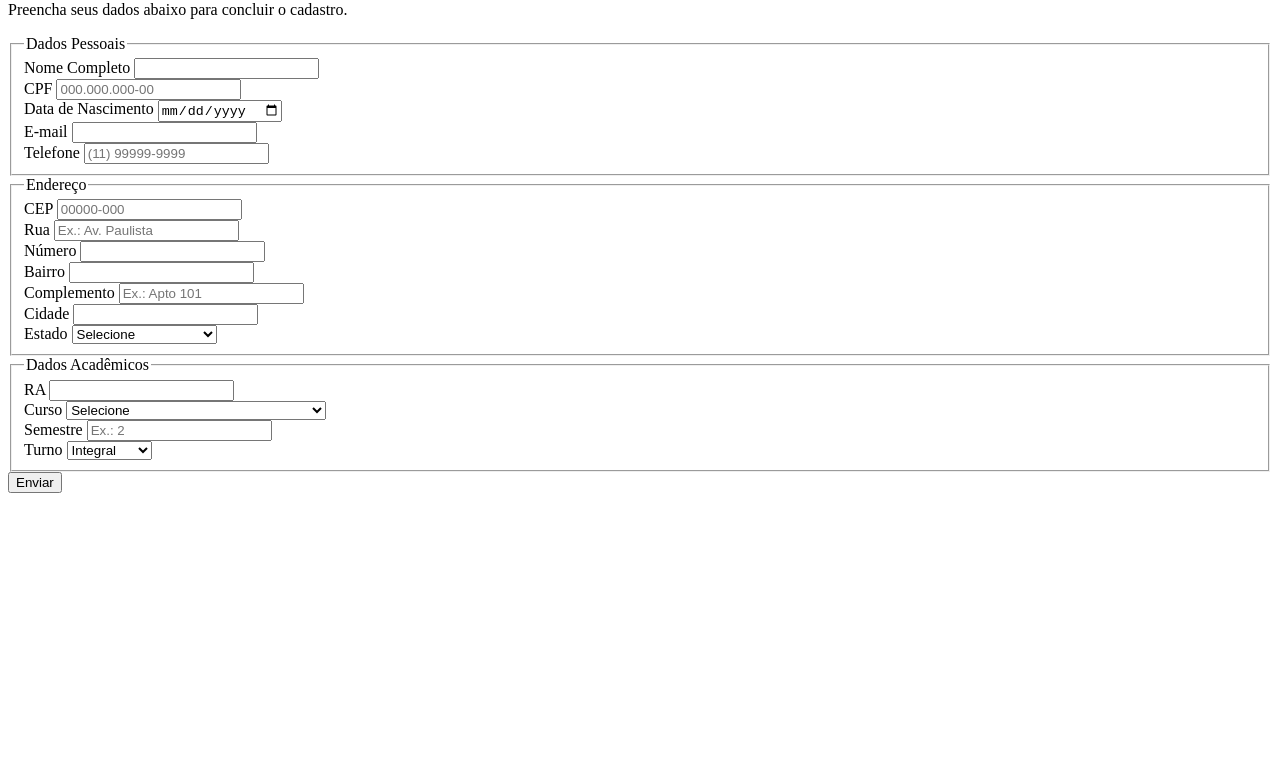
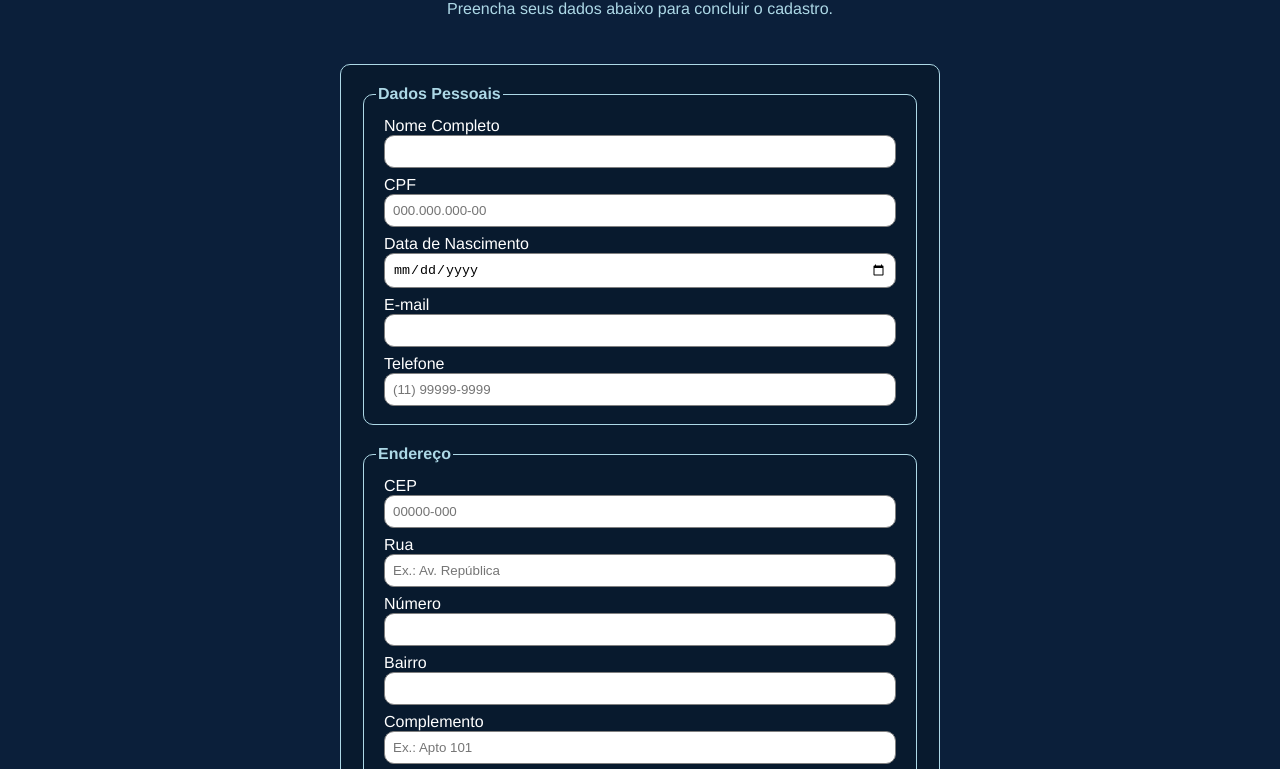
Before and after one commit to jvalencio/formulario-cadastro-aluno, a plain HTML site: page index.html in a window 1280 px wide. Shown: the part 79-848 px from the top of the page. Before the commit the page ends 800 px from the top, so only its background shows below. Drawn offline with Linux system fonts and the light colour scheme.

Commit message:
style: adiciona estilização ao formulário

```diff
--- a/index.html
+++ b/index.html
@@ -4,41 +4,40 @@
     <meta charset="UTF-8">
     <meta name="viewport" content="width=device-width, initial-scale=1.0">
     <title>Formulário</title>
+    <link rel="stylesheet" href="styles.css">
 </head>
 <body>
     <header>
-        <div>
-            <h1>Cadastro de Aluno</h1>
-            <p>Preencha seus dados abaixo para concluir o cadastro.</p>
-        </div>
+        <h1>Cadastro de Aluno</h1>
+        <p>Preencha seus dados abaixo para concluir o cadastro.</p>
     </header>
 
     <main>
-        <form>
+        <form action="/alunos" method="post">
             <fieldset>
                 <legend>Dados Pessoais</legend>
 
-                <div>
+                <div class="campo">
                     <label for="nome">Nome Completo</label>
                     <input type="text" id="nome" name="nome" required>
                 </div>
 
-                <div>
+                <div class="campo">
                     <label for="cpf">CPF</label>
                     <input type="text" id="cpf" name="cpf" placeholder="000.000.000-00" maxlength="14" required>
                 </div>
 
-                <div>
+                <div class="campo">
                     <label for="data_nascimento">Data de Nascimento</label>
                     <input type="date" id="data_nascimento" name="data_nascimento" required>
                 </div>
 
-                <div>
+                <div class="campo">
                     <label for="email">E-mail</label>
                     <input type="text" id="email" name="email" required>
                 </div>
 
-                <div>
+                <div class="campo">
                     <label for="Telefone">Telefone</label>
                     <input type="tel" id="telefone" name="telefone" placeholder="(11) 99999-9999" maxlength="15" required>
                 </div>
@@ -47,37 +46,37 @@
             <fieldset>
                 <legend>Endereço</legend>
 
-                <div>
+                <div class="campo">
                     <label for="cep">CEP</label>
                     <input type="text" id="cep" name="cep" placeholder="00000-000" maxlength="9" required>
                 </div>
 
-                <div>
+                <div class="campo">
                     <label for="rua">Rua</label>
-                    <input type="text" id="rua" name="rua" placeholder="Ex.: Av. Paulista" required>
+                    <input type="text" id="rua" name="rua" placeholder="Ex.: Av. República" required>
                 </div>
 
-                <div>
+                <div class="campo">
                     <label for="numero">Número</label>
                     <input type="text" id="numero" name="numero" required>
                 </div>
 
-                <div>
+                <div class="campo">
                     <label for="bairro">Bairro</label>
                     <input type="text" id="bairro" name="bairro" required>
                 </div>
 
-                <div>
+                <div class="campo">
                     <label for="complemento">Complemento</label>
                     <input type="text" id="complemento" name="complemento" placeholder="Ex.: Apto 101">
                 </div>
 
-                <div>
+                <div class="campo">
                     <label for="cidade">Cidade</label>
                     <input type="text" id="cidade" name="cidade" required>
                 </div>
 
-                <div>
+                <div class="campo">
                     <label for="estado">Estado</label>
                     <select id="estado" name="estado" required>
                         <option value="">Selecione</option>
@@ -115,12 +114,12 @@
             <fieldset>
                 <legend>Dados Acadêmicos</legend>
 
-                <div>
+                <div class="campo">
                     <label for="ra">RA</label>
                     <input type="text" id="ra" name="ra" required>
                 </div>
 
-                <div>
+                <div class="campo">
                     <label for="curso">Curso</label>
                     <select id="curso" name="curso" required>
                         <option value="">Selecione</option>
@@ -139,14 +138,15 @@
                     </select>
                 </div>
 
-                <div>
+                <div class="campo">
                     <label for="semestre">Semestre</label>
-                    <input type="text" id="semestre" name="semestre" placeholder="Ex.: 2" maxlength="2" required>
+                    <input type="text" id="semestre" name="semestre" placeholder="Ex.: 4" maxlength="2" required>
                 </div>
 
-                <div>
+                <div class="campo">
                     <label for="turno">Turno</label>
                     <select id="turno" name="turno" required>
+                        <option value="">Selecione</option>
                         <option value="int">Integral</option>
                         <option value="mat">Matutino</option>
                         <option value="ves">Vespertino</option>
@@ -155,7 +155,7 @@
                 </div>
             </fieldset>
 
-            <button type="submit">Enviar</button>
+            <button type="submit">Enviar Dados</button>
         </form>
     </main>
 </body>
--- /dev/null
+++ b/styles.css
@@ -0,0 +1,72 @@
+* {
+    box-sizing: border-box;
+}
+
+body {
+    display: flex;
+    flex-direction: column;
+    justify-content: center;
+    align-items: center;
+    min-height: 100vh;
+    font-family: 'Franklin Gothic Medium', 'Arial Narrow', Arial, sans-serif;
+    background-color: #0B1F3A;
+}
+
+header {
+    text-align: center;
+    color: lightblue;
+}
+
+header h1 {
+    font-size: 36px;
+    margin-bottom: 5px;
+}
+
+header p {
+    margin-top: 0;
+}
+
+form {
+    width: 600px;
+    margin: 30px auto;
+    padding: 20px;
+    border: 1px solid lightblue;
+    border-radius: 10px;
+    color: white;
+    background-color: #081A2E;
+}
+
+fieldset {
+    margin-bottom: 20px;
+    border: 1px solid lightblue;
+    border-radius: 10px;
+}
+
+legend {
+    color: lightblue;
+    font-weight: bold;
+}
+
+.campo {
+    margin: 8px;
+}
+
+input,
+select {
+    width: 100%;
+    padding: 8px;
+    border: 1px solid grey;
+    border-radius: 10px;
+}
+
+button {
+    display: block;
+    width: 60%;
+    margin: 0 auto;
+    padding: 8px;
+    border: 0;
+    border-radius: 20px;
+    font-weight: bold;
+    color: #081A2E;
+    background-color: lightblue;
+}
```
